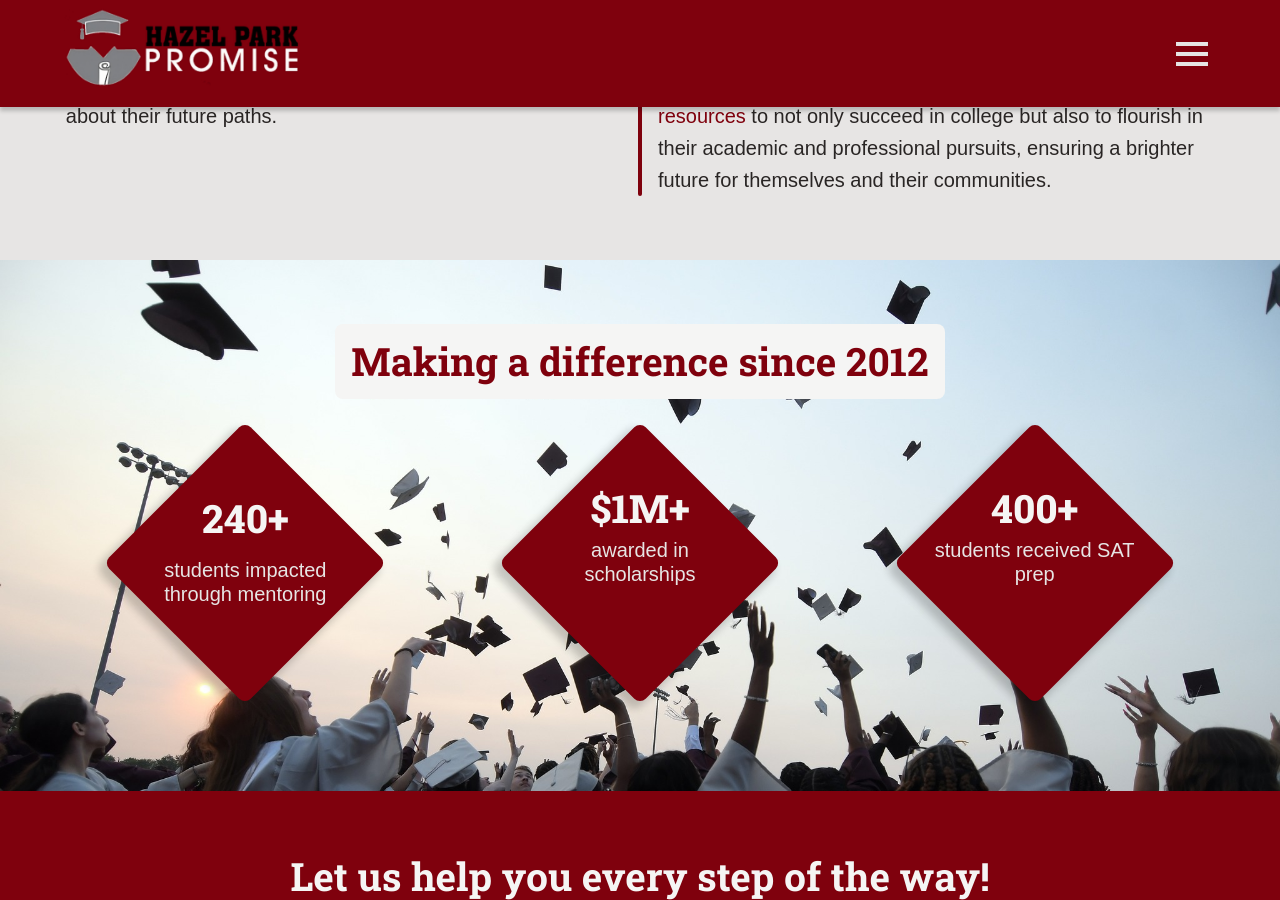
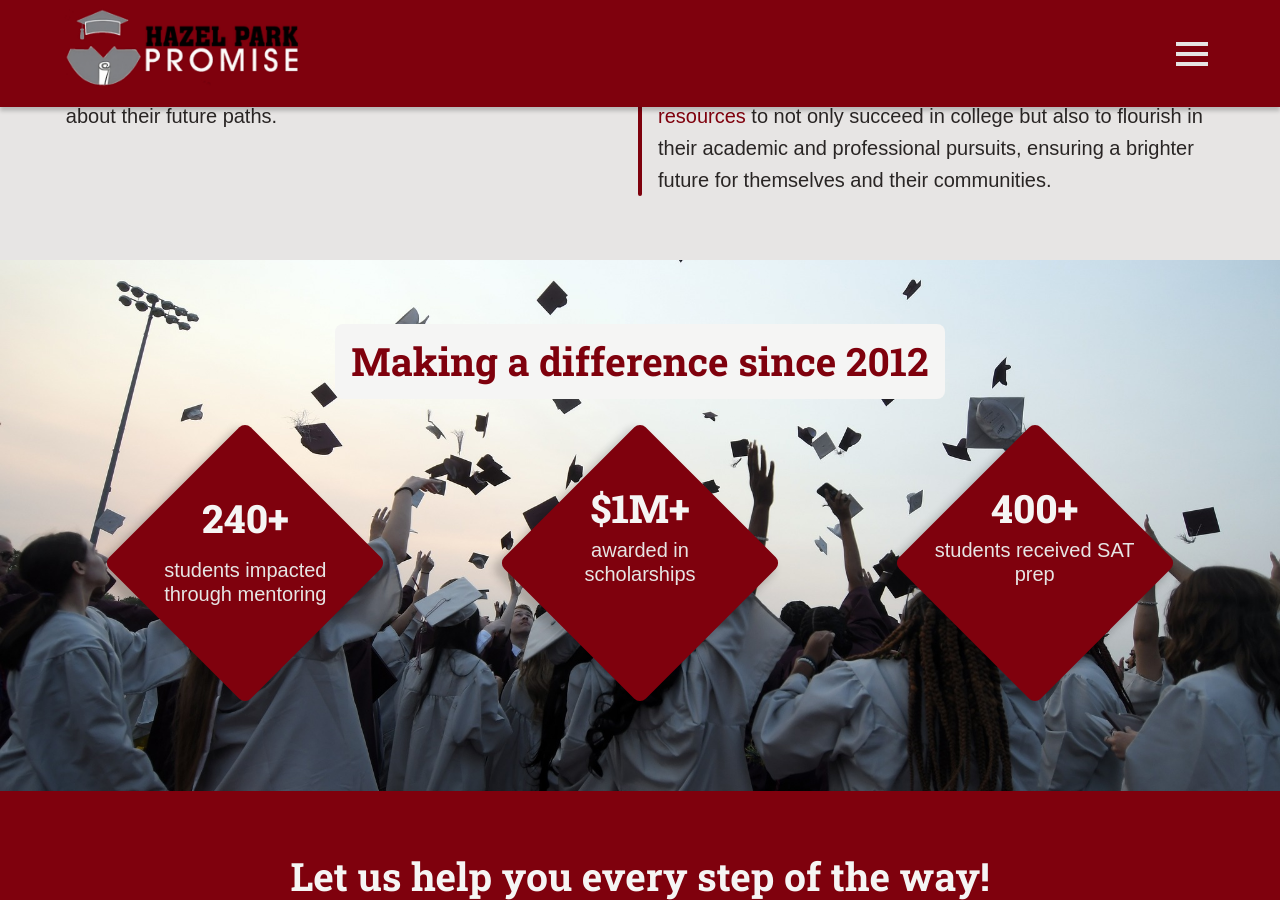
Before and after one commit to rsdrew/promiseZone, a Jekyll site: the page built from index.html, in a window 1280 px wide and 900 px high, scrolled down 1589 px. Built offline with Jekyll 4.4.1, drawn with Linux system fonts in a browser that asks for light colours.

Commit message:
Changed background image to not be fixed

```diff
--- a/_sass/pages/index.scss
+++ b/_sass/pages/index.scss
@@ -90,9 +90,8 @@
 #making-a-difference-background {
   background-image: url($baseurl + "/assets/images/backgrounds/graduation.jpg");
   background-repeat: no-repeat;
-  background-position: top center;
+  background-position: center;
   background-size: cover;
-  background-attachment: fixed;
 }
 
 #making-a-difference-text {
```
